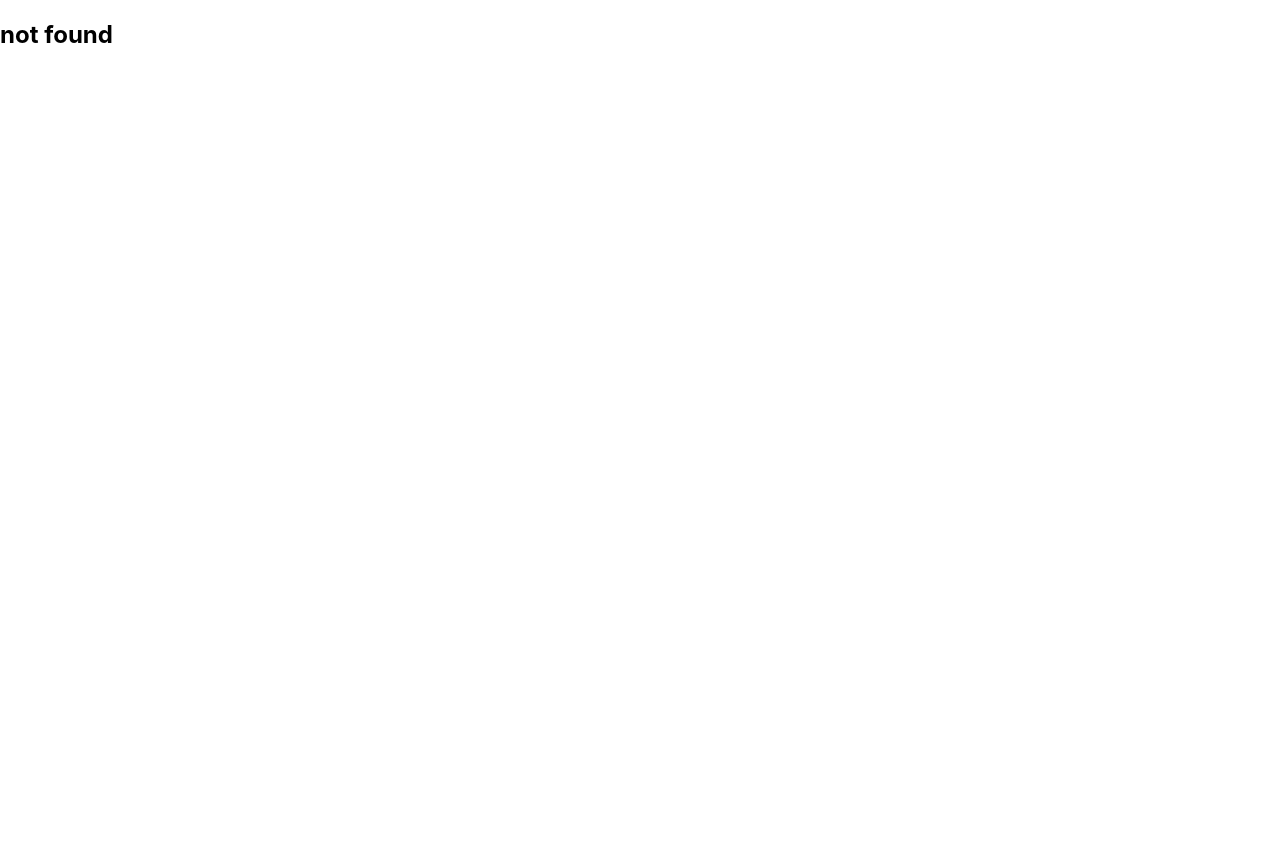
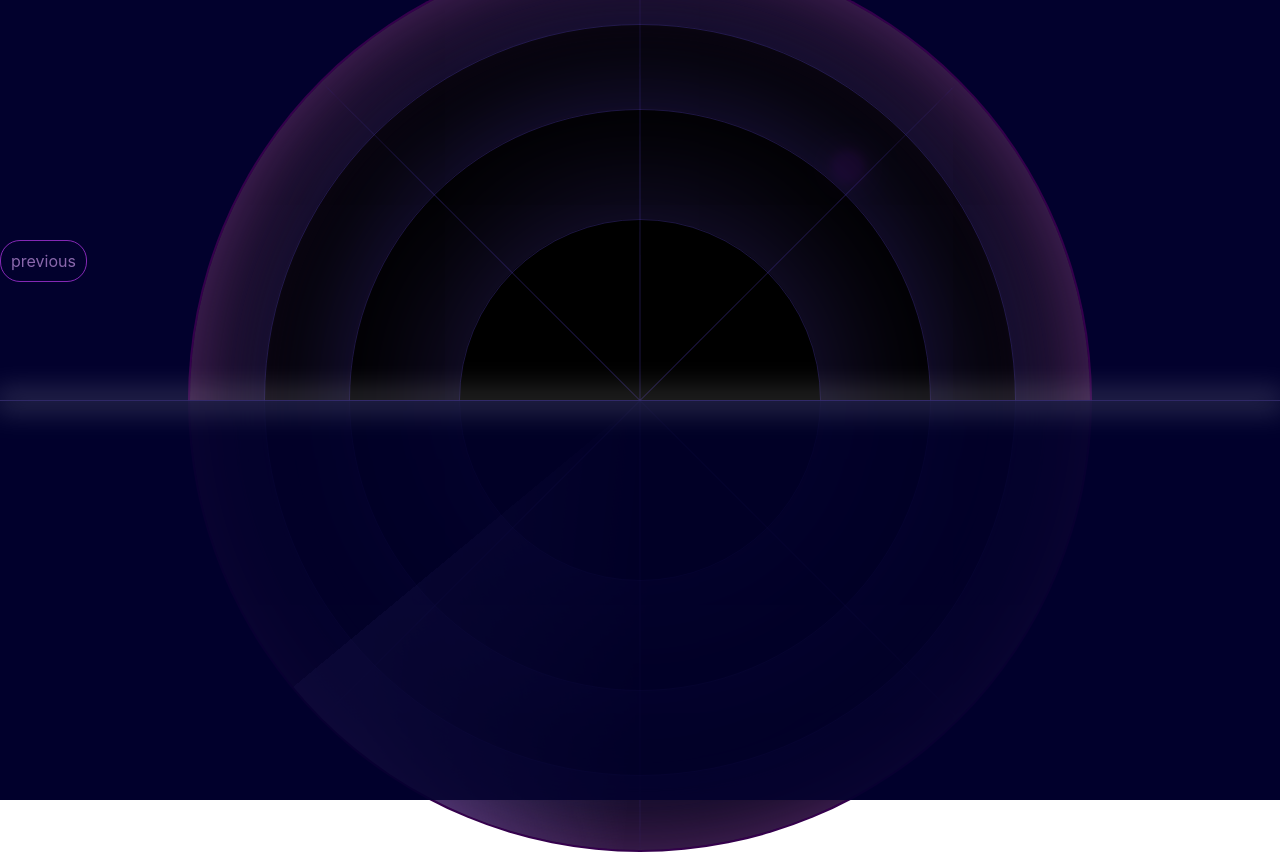
Before and after one commit to gostraa/AuthKit, a React (Create React App) app: page /AuthKit/radar in a window 1280 px wide. Before the commit the page ends 800 px from the top, so only its background shows below. Built offline with nearby package versions, Linux system fonts and the light colour scheme.

Commit message:
add radar

```diff
--- a/src/App.js
+++ b/src/App.js
@@ -2,12 +2,14 @@ import "./App.css";
 import Login from "./components/Login/Login";
 import { Routes, Route } from "react-router-dom";
 import Users from "./components/Users/Users";
+import Radar from "./components/Radar/Radar";
 
 function App() {
   return (
     <Routes>
       <Route path="/" element={<Login />} />
       <Route path="/users" element={<Users />} />
+      <Route path="/radar" element={<Radar />} />
       <Route path="*" element={<h2>not found</h2>} />
     </Routes>
   );
--- /dev/null
+++ b/src/components/Radar/Radar.jsx
@@ -0,0 +1,26 @@
+import React from "react";
+import "./Radar.scss";
+import { NavLink } from "react-router-dom";
+
+const Radar = () => {
+  return (
+    <div className="radar-wrapper">
+      <NavLink className="previous" to="/users">
+        previous
+      </NavLink>
+      <ul class="radar">
+        <li></li>
+        <li></li>
+        <li></li>
+        <li></li>
+        <li></li>
+        <li></li>
+        <li></li>
+        <li></li>
+      </ul>
+      <div className="visible"></div>
+    </div>
+  );
+};
+
+export default Radar;
--- /dev/null
+++ b/src/components/Radar/Radar.scss
@@ -0,0 +1,159 @@
+.radar-wrapper {
+  width: 100vw;
+  height: 100vh;
+  background-color: rgb(2, 1, 45);
+  margin: 0;
+  padding: 0;
+}
+
+.radar {
+  position: absolute;
+  top: 50%;
+  left: 50%;
+  transform: translate(-50%, -50%);
+  margin: 0;
+  padding: 0;
+  width: 900px;
+  height: 900px;
+  border-radius: 50%;
+  border: 2px solid rgba(174, 0, 255, 0.298);
+  background: black;
+  background-size: cover;
+  box-shadow: inset 0 0 100px rgba(197, 93, 246, 0.5);
+  overflow: hidden;
+}
+
+.radar::before {
+  content: "";
+  opacity: 0;
+  position: absolute;
+  bottom: 74%;
+  right: 25%;
+  width: 34px;
+  height: 34px;
+  background: rgba(174, 0, 255, 0.5);
+  border-radius: 50%;
+  filter: blur(4px);
+  animation: glow-dots 7s ease-out infinite;
+  animation-delay: 4.5s;
+} //dot
+
+.radar::after {
+  content: "";
+  position: absolute;
+
+  opacity: 0;
+  bottom: 75%;
+  right: 60%;
+  width: 34px;
+  height: 34px;
+  background: rgba(174, 0, 255, 0.5);
+  border-radius: 50%;
+  filter: blur(4px);
+  animation: glow-dots 7s ease-out infinite;
+  animation-delay: 3s;
+} //dot
+
+.radar li:nth-child(1),
+.radar li:nth-child(2),
+.radar li:nth-child(3),
+.radar li:nth-child(4) {
+  list-style: none;
+  position: absolute;
+  top: 50%;
+  height: 1px;
+  width: 100%;
+  border-radius: 50%;
+  background: #6a4ded45;
+} //lines
+
+.radar li:nth-child(2) {
+  transform: rotate(90deg);
+}
+.radar li:nth-child(3) {
+  transform: rotate(45deg);
+}
+.radar li:nth-child(4) {
+  transform: rotate(-45deg);
+}
+.radar li:nth-child(5),
+.radar li:nth-child(6),
+.radar li:nth-child(7) {
+  list-style: none;
+  position: absolute;
+  top: 50%;
+  left: 50%;
+  transform: translate(-50%, -50%);
+  border: 1px solid #6a4ded45;
+  background: transparent;
+  border-radius: 50%;
+  box-shadow: 0px 0px 150px 15px #6a4ded45;
+} // inside circle lines
+
+.radar li:nth-child(5) {
+  width: 360px;
+  height: 360px;
+}
+.radar li:nth-child(6) {
+  width: 580px;
+  height: 580px;
+}
+.radar li:nth-child(7) {
+  width: 750px;
+  height: 750px;
+}
+.radar li:nth-child(8) {
+  list-style: none;
+  position: absolute;
+  top: 50%;
+  left: 50%;
+  width: 650px;
+  height: 460px;
+  transform-origin: top left;
+  background: linear-gradient(45deg, #a48fff48 10%, transparent 45%);
+  animation: animate 7s linear infinite;
+} // scaner
+
+.visible {
+  display: flex;
+  position: absolute;
+  top: 50%;
+  width: 100%;
+  height: 50vh;
+  background-color: rgba(2, 1, 45, 0.858);
+}
+
+.visible::before {
+  content: "";
+  width: 100%;
+  height: 1px;
+  background-color: #a48fff48;
+  box-shadow: 0px 0px 30px 5px rgba(255, 255, 255, 0.353);
+}
+
+@keyframes animate {
+  0% {
+    transform: rotate(0deg);
+  }
+  100% {
+    transform: rotate(360deg);
+  }
+}
+
+@keyframes glow-dots {
+  0% {
+    opacity: 0;
+  }
+  30% {
+    opacity: 1;
+    box-shadow: 0px 0px 30px 5px rgba(174, 0, 255, 0.3);
+  }
+  60% {
+    opacity: 0;
+    box-shadow: 0px 0px 50px 5px rgba(174, 0, 255, 0.5);
+  }
+  100% {
+    opacity: 0;
+    box-shadow: 0px 0px 50px 5px rgba(174, 0, 255, 0.8);
+  }
+}
```
